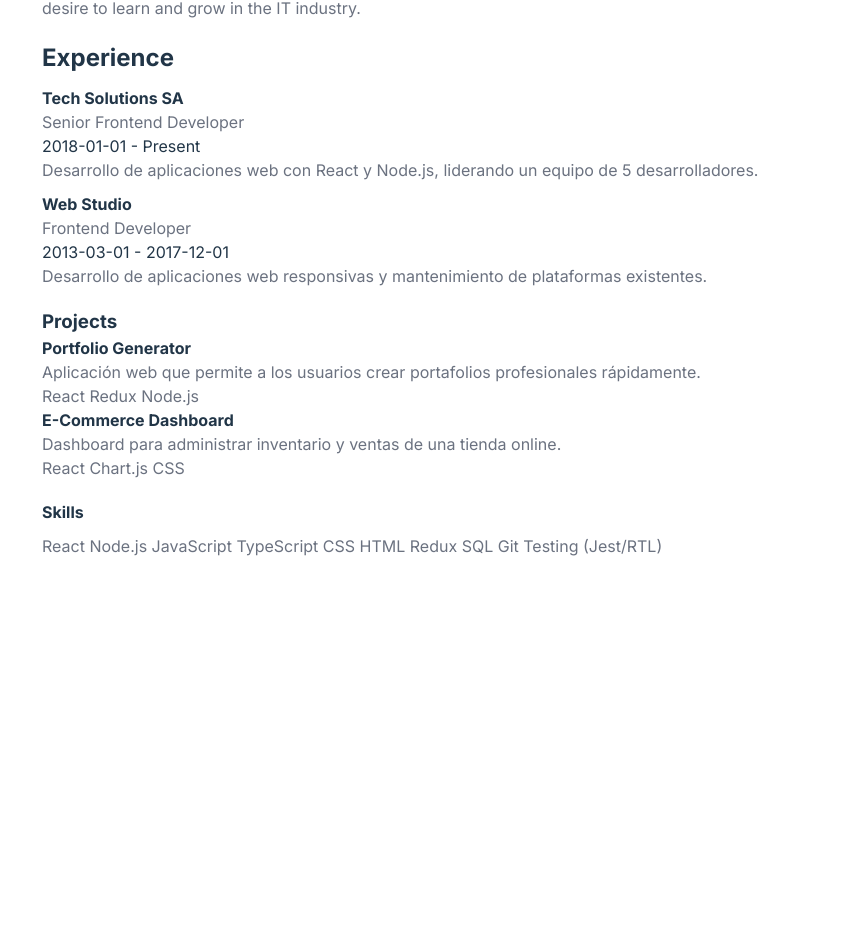
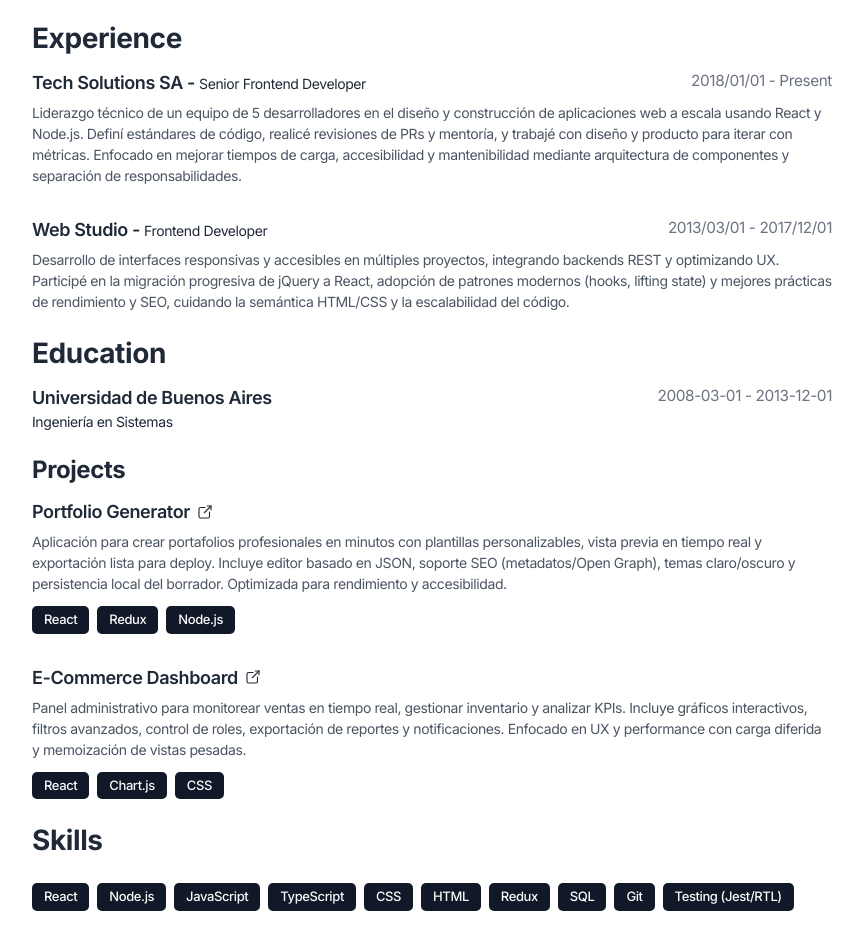
Before and after one commit to FacuMeoni/cv-fast, a React (Vite) app: page / in a window 1280 px wide. Shown: the part 431-1380 px from the top of the page, without its empty margins (208-1071 px from the left). Before the commit the page ends 989 px from the top, so only its background shows below. Built offline with nearby package versions, Linux system fonts and the light colour scheme.

Commit message:
fix: finish 1st template

```diff
--- a/src/App.css
+++ b/src/App.css
@@ -1,24 +1,14 @@
+
 main {
-  height: 100vh;
-  max-width: 800px;
-  margin: 0 auto;
-  background: #fff;
-  padding: 60px 10px;
-
+  padding: 64px;
+  margin: auto;
+  width: 100%;
 }
 
-.template-container {
-  display: flex;
-  justify-content: start;
-  align-items: center;
-  flex-direction: column;
-  text-align: start;
-  gap: 20px;
-}
 
 h1 {
-  font-size: 38px;
-  font-weight: 800;
+  font-size: var(--fs-title);
+  font-weight: var(--fw-title);
 }
 
 .sections {
@@ -26,24 +16,28 @@ h1 {
   flex-direction: column;
   align-items: start;
   text-align: start;
-  width: 100%;
+  max-width: 800px;
   gap: 10px;
+  margin: 20px auto;
+}
+
+.section-title {
+  font-size: var(--fs-subtitle);
+  font-weight: var(--fw-subtitle);
 }
 
 #header {
   width:100%;
-  gap: 20px;
-
   span.label {
-    font-size: 18px;
-    color: #6b7280;
-    font-weight: 400;
+    font-size: var(--fs-meta);
+    color: var(--color-text-muted);
+    font-weight: var(--fw-body);
   }
 }
 
 .text {
-  font-size: 16px;
-  color: #6b7280;
+  font-size: var(--fs-body);
+  color: var(--color-text-secondary);
 }
 
 .contact-list {
@@ -61,21 +55,17 @@ h1 {
   justify-content: center;
   align-items: center;
   gap: 6px;
-  border: 1px solid #e5e7eb;
+  border: 1px solid var(--color-border);
   border-radius: 8px;
   padding: 6px 10px;
   text-decoration: none;
-  color: #111;
-  font-size: 14px;
+  color: var(--color-text-primary);
+  font-size: var(--fs-badge);
   transition: background 0.2s;
 }
 
 .contact-item:hover {
-  background: #f5f5f5;
-}
-
-.username {
-  font-weight: 600;
+  background: var(--color-surface-hover);
 }
 
 .network {
@@ -84,15 +74,85 @@ h1 {
   align-items: center;
   gap: 4px;
   font-size: 12px;
-  color: #6b7280;
+  color: var(--color-text-muted);
 }
 
 .external-link {
   stroke-width: 1.8;
 }
 
-.experience-list {
+.item-list {
   display: flex;
   flex-direction: column;
-  gap: 10px;
+  gap: 30px;
+  width: 100%;
 }
+
+.item {
+  display: flex;
+  flex-direction: column;
+
+  article {
+    display: flex;
+    flex-direction: column;
+  }
+}
+
+.header-item {
+  width: 100%;
+  display: flex;
+  justify-content: space-between;
+}
+
+.with-link {
+  justify-content: start;
+  align-items: center;
+  gap: 6px;
+
+  a {
+    display: flex;
+    justify-content: center;
+    align-items: center;
+  }
+}
+
+.item-title {
+  font-size: var(--fs-item-title);
+  font-weight: var(--fw-item-title);
+  color: var(--color-text-primary);
+}
+
+.item-date {
+  font-size: var(--fs-meta);
+  font-weight: var(--fw-body);
+  color: var(--color-text-muted);
+}
+
+.item-subtitle {
+  font-size: var(--fs-body);
+  color: var(--color-text-primary);
+  font-weight: var(--fw-body);
+}
+
+.item-content {
+  font-size: var(--fs-body);
+  color: var(--color-text-secondary);
+  font-weight: var(--fw-body);
+  margin-top: 6px;
+}
+
+.skills-container {
+  display: flex;
+  flex-wrap: wrap;
+  gap: 8px;
+  margin-top: 12px;
+}
+
+.skills {
+  font-size: var(--fs-badge);
+  font-weight: var(--fw-badge);
+  color: var(--color-skill-tag-text);
+  background-color: var(--color-skill-tag-bg);
+  padding: 4px 12px;
+  border-radius: 5px;
+}
--- a/src/App.jsx
+++ b/src/App.jsx
@@ -1,14 +1,12 @@
 import './App.css'
-import { basics, works, projects, skills } from './information/example-data.json';
+import { basics, works, projects, skills, education} from './information/example-data.json';
 import { Icons } from './components/icons';
-import {formatProfileUrl, showRedirectionButton} from './utils/helpers.js';
-
+import { formatProfileUrl, showRedirectionButton } from './utils/helpers.js';
 
 function App() {
 
   return (
     <main>
-      <div className='template-container'>
       <header id='header' className='sections'>
         <div>
           <h1>{basics.name}</h1>
@@ -53,62 +51,94 @@ function App() {
           </h2>
         </div>
 
-          <ul className='experience-list'>
-            { works.map((work) => (
-              <li key={work.company} className='experience-item'>
-                <div className='item-experience-header'>
+        <ul className='item-list'>
+            { works.map(({company, position, summary, startDate, endDate }) => (
+              <li className='item' key={company}>
+                  <article>
+                    <header className='header-item '>
+                      <h4 className='item-title'>{company} - <span className='item-subtitle'>{position} </span></h4>
+                      <span className='item-date'>{startDate} - {endDate}</span>
+                    </header>
+
+                    <p className='item-content'>
+                      {summary}
+                    </p>
+                  </article>
+              </li>
+            ))}
+          </ul>
+      </section>
+
+      <section id='education' className='sections'>
           <div>
-                    <h4>{work.company}</h4>
-                    <span>{work.position}</span>
+            <h2 className='section-title'>
+              Education
+            </h2>
           </div>
 
-                  <div>
-                    {work.startDate} - {work.endDate}
-                  </div>
-                </div>
+          <ul className='item-list'>
+            { education.map(({institution, area, startDate, endDate }) => (
+              <li className='item' key={institution}>
+                  <article>
+                    <header className='header-item'>
+                      <h4 className='item-title'>{institution}</h4>
+                      <span className='item-date'>{startDate} - {endDate}</span>
+                    </header>
 
-                <p className='text'>
-                  {work.summary}
+                    <p className='item-subtitle'>
+                      {area}
                     </p>
+                  </article>
               </li>
             ))}
           </ul>
       </section>
 
       <section id='projects' className='sections'>
-          <div>
-            <h3 className='section-title'>
+        <header>
+          <h2>
             Projects
-            </h3>
+          </h2>
+        </header>
 
-            <ul>
-              { projects.map((project) => (
-                <li key={project.name}>
-                  <div>
-                    <h4>{project.name}</h4>
-                    <span>{project.description}</span>
+
+        <ul className='item-list'>
+        { projects.map(({ name, description, skills, url }) => (
+              <li className='item' key={name}>
+                  <article>
+                    <header className='header-item with-link'>
+                      <h4 className='item-title'>
+                        {name}
+                      </h4>
+                      { url && <a href={url} target="_blank" rel="noopener noreferrer"><Icons.Redirect width={18} height={18}/></a>}
+                    </header>
+
+                    <p className='item-content'>
+                      {description}
+                    </p>
+
+                    <div className='skills-container'>
+                      { skills.map((skill) => {
+                        return <span key={skill} className='skills'> {skill} </span>
+                      })}
                     </div>
-
-                  <div>
-                    {project.skills.map((skill) => (
-                      <span key={skill}> {skill} </span>
-                    ))}
-                  </div>
+                  </article>
               </li>
             ))}
         </ul>
-          </div>
       </section>
 
-        <section id='skills' className='sections'>
-          <h4 className='section-title'>Skills</h4>
-          <div>
-            { skills.map((skill) => (
-              <span key={skill}> {skill} </span>
-            ))}
-          </div>
+      <section className='sections'>
+        <h2 className='section-title'>
+          Skills
+        </h2>
+
+        <ul className='skills-container'>
+          { skills.map((skill) => {
+            return <li key={skill} className='skills'> {skill} </li>
+          })}
+        </ul>
       </section>
-      </div>
     </main>
   )
 }
--- a/src/components/icons/Mail.jsx
+++ b/src/components/icons/Mail.jsx
@@ -1,6 +1,6 @@
 const Mail = ({ width, height }) => {
     return(
-        <svg  xmlns="http://www.w3.org/2000/svg"  width={width} height={height}  viewBox="0 0 24 24"  fill="#000000"  className="icon icon-tabler icons-tabler-filled icon-tabler-mail"><path stroke="none" d="M0 0h24v24H0z" fill="none"/><path d="M22 7.535v9.465a3 3 0 0 1 -2.824 2.995l-.176 .005h-14a3 3 0 0 1 -2.995 -2.824l-.005 -.176v-9.465l9.445 6.297l.116 .066a1 1 0 0 0 .878 0l.116 -.066l9.445 -6.297z" /><path d="M19 4c1.08 0 2.027 .57 2.555 1.427l-9.555 6.37l-9.555 -6.37a2.999 2.999 0 0 1 2.354 -1.42l.201 -.007h14z" /></svg>
+        <svg  xmlns="http://www.w3.org/2000/svg"  width={width}  height={height}  viewBox="0 0 24 24"  fill="none"  stroke="currentColor"  stroke-width="1.5"  stroke-linecap="round"  stroke-linejoin="round"  class="icon icon-tabler icons-tabler-outline icon-tabler-mail"><path stroke="none" d="M0 0h24v24H0z" fill="none"/><path d="M3 7a2 2 0 0 1 2 -2h14a2 2 0 0 1 2 2v10a2 2 0 0 1 -2 2h-14a2 2 0 0 1 -2 -2v-10z" /><path d="M3 7l9 6l9 -6" /></svg>
     )
 }
 
--- a/src/components/icons/Phone.jsx
+++ b/src/components/icons/Phone.jsx
@@ -1,6 +1,6 @@
 const Phone = ({ width, height}) => {
     return(
-        <svg  xmlns="http://www.w3.org/2000/svg"  width={width}  height={height}  viewBox="0 0 24 24"  fill="currentColor"  className="icon icon-tabler icons-tabler-filled icon-tabler-phone"><path stroke="none" d="M0 0h24v24H0z" fill="none"/><path d="M9 3a1 1 0 0 1 .877 .519l.051 .11l2 5a1 1 0 0 1 -.313 1.16l-.1 .068l-1.674 1.004l.063 .103a10 10 0 0 0 3.132 3.132l.102 .062l1.005 -1.672a1 1 0 0 1 1.113 -.453l.115 .039l5 2a1 1 0 0 1 .622 .807l.007 .121v4c0 1.657 -1.343 3 -3.06 2.998c-8.579 -.521 -15.418 -7.36 -15.94 -15.998a3 3 0 0 1 2.824 -2.995l.176 -.005h4z" /></svg>
+        <svg  xmlns="http://www.w3.org/2000/svg"  width={width}  height={height}  viewBox="0 0 24 24"  fill="none"  stroke="currentColor"  stroke-width="1.5"  stroke-linecap="round"  stroke-linejoin="round"  class="icon icon-tabler icons-tabler-outline icon-tabler-phone"><path stroke="none" d="M0 0h24v24H0z" fill="none"/><path d="M5 4h4l2 5l-2.5 1.5a11 11 0 0 0 5 5l1.5 -2.5l5 2v4a2 2 0 0 1 -2 2a16 16 0 0 1 -15 -15a2 2 0 0 1 2 -2" /></svg>
     )
 }
 
--- a/src/index.css
+++ b/src/index.css
@@ -1,14 +1,36 @@
 @import url('https://fonts.googleapis.com/css2?family=Inter:ital,opsz,wght@0,14..32,100..900;1,14..32,100..900&display=swap');
 
 :root {
+  --color-background: #FFFFFF;
+  --color-text-primary: #1F2937;
+  --color-text-secondary: #4B5563;
+  --color-text-muted: #6B7280;
+  --color-border: #E5E7EB;
+  --color-surface-hover: #F9FAFB;
+  --color-skill-tag-bg: #111827;
+  --color-skill-tag-text: #F9FAFB;
+
+  --fs-title: clamp(28px, 3.2vw, 38px);
+  --fs-subtitle: clamp(20px, 2.2vw, 28px);
+  --fs-item-title: clamp(17px, 1.6vw, 18px);
+  --fs-body: clamp(14px, 1vw, 16px);
+  --fs-meta: clamp(14px, 1.2vw, 16px);
+  --fs-badge: clamp(13px, 1vw, 14px);
+
+  --fw-title: 800;
+  --fw-subtitle: 700;
+  --fw-item-title: 600;
+  --fw-badge: 500;
+  --fw-body: 400;
+}
+
+
+html {
   font-family: "Inter", sans-serif;
   line-height: 1.5;
-  font-weight: 400;
-
-  color-scheme: light dark;
-  background-color: #fff;
-  color: #222;
-
+  letter-spacing: -0.025rem;
+  background-color: var(--color-background);
+  color: var(--color-text-primary);
   font-synthesis: none;
   text-rendering: optimizeLegibility;
   -webkit-font-smoothing: antialiased;
@@ -21,11 +43,11 @@
 body { min-height: 100dvh;}
 input, button, textarea, select {font: inherit;}
 button {cursor: pointer;}
-p {text-wrap: pretty}
-h1, h2, h3, h4, h5, h6 { text-wrap: balance}
+p {text-wrap: pretty; line-height: 1.5;}
+h1, h2, h3, h4, h5, h6 { text-wrap: balance; margin: 0;}
 img, video, svg { height:auto; max-width: 100%;}
 a {text-decoration: none; color: inherit;}
-ul {list-style: none;}
+ul {list-style: none; margin: 0; padding: 0;}
 
 @media(prefers-reduced-motion: reduce) {
   *, *::before, *::after {
@@ -38,8 +60,6 @@ ul {list-style: none;}
 }
 @media (prefers-color-scheme: light) {
   :root {
-    color: #213547;
     background-color: #ffffff;
   }
-  p, span { color: #6b7280 }
 }
--- a/src/information/example-data.json
+++ b/src/information/example-data.json
@@ -24,12 +24,12 @@
         "data": "meonifacu@gmail.com"
       },
       {
+        "network": "LinkedIn",
+        "data": "https://www.linkedin.com/in/facundo-meoni-fullstack/"
+      },
+      {
         "network": "Github",
         "data": "https://github.com/juanperez"
-      },
-      {
-        "network": "LinkedIn",
-        "data": "https://www.linkedin.com/in/facundo-meoni-fullstack/"
       },
       {
         "network": "X",
@@ -76,9 +76,9 @@
       "company": "Tech Solutions SA",
       "position": "Senior Frontend Developer",
       "url": "https://techsolutions.com",
-      "startDate": "2018-01-01",
+      "startDate": "2018/01/01",
       "endDate": "Present",
-      "summary": "Desarrollo de aplicaciones web con React y Node.js, liderando un equipo de 5 desarrolladores.",
+      "summary": "Liderazgo técnico de un equipo de 5 desarrolladores en el diseño y construcción de aplicaciones web a escala usando React y Node.js. Definí estándares de código, realicé revisiones de PRs y mentoría, y trabajé con diseño y producto para iterar con métricas. Enfocado en mejorar tiempos de carga, accesibilidad y mantenibilidad mediante arquitectura de componentes y separación de responsabilidades.",
       "highlights": [
         "Implementación de arquitectura basada en componentes reutilizables",
         "Mejora del rendimiento en un 40% de la aplicación principal",
@@ -89,9 +89,9 @@
       "company": "Web Studio",
       "position": "Frontend Developer",
       "url": "https://webstudio.com",
-      "startDate": "2013-03-01",
-      "endDate": "2017-12-01",
-      "summary": "Desarrollo de aplicaciones web responsivas y mantenimiento de plataformas existentes.",
+      "startDate": "2013/03/01",
+      "endDate": "2017/12/01",
+      "summary": "Desarrollo de interfaces responsivas y accesibles en múltiples proyectos, integrando backends REST y optimizando UX. Participé en la migración progresiva de jQuery a React, adopción de patrones modernos (hooks, lifting state) y mejores prácticas de rendimiento y SEO, cuidando la semántica HTML/CSS y la escalabilidad del código.",
       "highlights": [
         "Migración de jQuery a React",
         "Optimización de SEO y rendimiento de sitios web"
@@ -110,7 +110,7 @@
       "name": "Portfolio Generator",
       "isActive": true,
       "url": "https://portfolio-gen.example.com",
-      "description": "Aplicación web que permite a los usuarios crear portafolios profesionales rápidamente.",
+      "description": "Aplicación para crear portafolios profesionales en minutos con plantillas personalizables, vista previa en tiempo real y exportación lista para deploy. Incluye editor basado en JSON, soporte SEO (metadatos/Open Graph), temas claro/oscuro y persistencia local del borrador. Optimizada para rendimiento y accesibilidad.",
       "github": "https://github.com/juanperez/portfolio-generator",
       "skills": ["React", "Redux", "Node.js"]
     },
@@ -118,7 +118,7 @@
       "name": "E-Commerce Dashboard",
       "isActive": true,
       "url": "https://ecommerce-dashboard.example.com",
-      "description": "Dashboard para administrar inventario y ventas de una tienda online.",
+      "description": "Panel administrativo para monitorear ventas en tiempo real, gestionar inventario y analizar KPIs. Incluye gráficos interactivos, filtros avanzados, control de roles, exportación de reportes y notificaciones. Enfocado en UX y performance con carga diferida y memoización de vistas pesadas.",
       "github": "https://github.com/juanperez/ecommerce-dashboard",
       "skills": ["React", "Chart.js", "CSS"]
     }
--- a/src/utils/helpers.js
+++ b/src/utils/helpers.js
@@ -1,5 +1,3 @@
-import { Icons } from "../components/icons";
-
 export const formatProfileUrl = (url) => {
     if(!url.startsWith("http"))return url;
 
```
Lines whose indentation alone changed are shown as unchanged.
